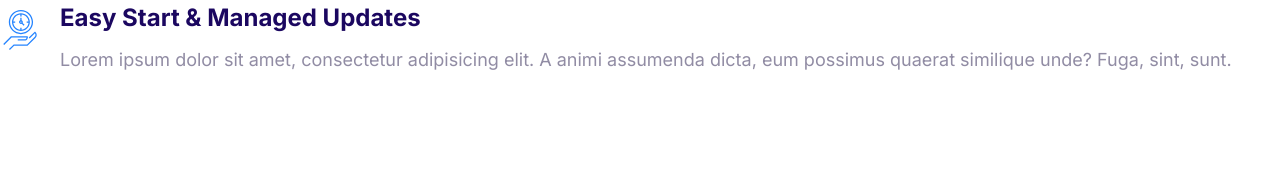
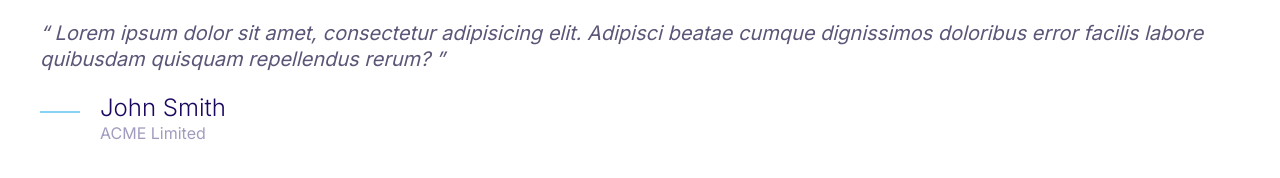
Before and after one commit to mmmcaffeine/moshify, a plain HTML site: page index.html in a window 1280 px wide. Drawn offline with Linux system fonts and the light colour scheme.

Commit message:
Added the quote component

```diff
--- a/css/styles.css
+++ b/css/styles.css
@@ -6,6 +6,7 @@
   --color-accent: #ff3400;
   --color-headings: #1b0760;
   --color-body: #918ca4;
+  --color-body-darker: #5c5577;
   --color-border: #ccc;
   --border-radius: 30px;
 }
@@ -393,3 +394,53 @@ a {
 .media__image {
   margin-top: 1rem;
 }
+
+/* Quotes */
+
+.quote {
+  color: var(--color-body-darker);
+  font-size: 3rem;
+  font-style: italic;
+  line-height: 1.3;
+}
+
+.quote__text::before {
+  content: open-quote;
+}
+
+.quote__text::after {
+  content: close-quote;
+}
+
+.quote__author {
+  font-size: 3rem;
+  font-style: normal;
+  font-weight: 300;
+  margin-bottom: 0;
+}
+
+.quote__organization {
+  color: var(--color-headings);
+  font-size: 2rem;
+  font-style: normal;
+  opacity: 0.4;
+}
+
+.quote__line {
+  bottom: 10px;
+  position: relative;
+}
+
+@media screen and (min-width: 1024px) {
+  .quote {
+    font-size: 2rem;
+  }
+
+  .quote__author {
+    font-size: 2.4rem;
+  }
+
+  .quote__organization {
+    font-size: 1.6rem;
+  }
+}
--- a/index.html
+++ b/index.html
@@ -15,19 +15,24 @@
     <link rel="stylesheet" href="css/styles.css" />
   </head>
   <body>
+    <blockquote class="quote">
+      <p class="quote__text">
+        Lorem ipsum dolor sit amet, consectetur adipisicing elit. Adipisci beatae cumque
+        dignissimos doloribus error facilis labore quibusdam quisquam repellendus rerum?
+      </p>
+      <footer>
         <div class="media">
           <div class="media__image">
-        <svg class="icon icon--primary">
-          <use xlink:href="../images/icons-sprite.svg#clock"></use>
+            <svg class="icon icon--primary quote__line">
+              <use xlink:href="../images/icons-sprite.svg#line"></use>
             </svg>
           </div>
           <div class="media__body">
-        <h3 class="media__title">Easy Start & Managed Updates</h3>
-        <p>
-          Lorem ipsum dolor sit amet, consectetur adipisicing elit. A animi assumenda
-          dicta, eum possimus quaerat similique unde? Fuga, sint, sunt.
-        </p>
+            <h3 class="media__title quote__author">John Smith</h3>
+            <p class="quote__organization">ACME Limited</p>
           </div>
         </div>
+      </footer>
+    </blockquote>
   </body>
 </html>
```
Also changed, not shown: components/quotes.html (added, +19 -0 lines). Lines whose indentation alone changed are shown as unchanged.
